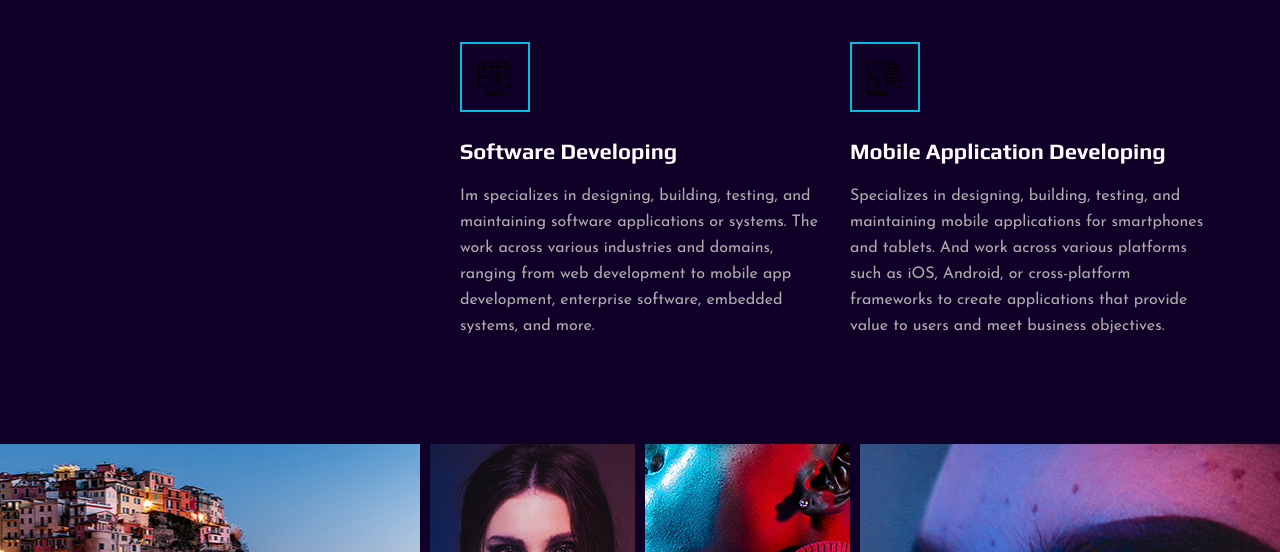
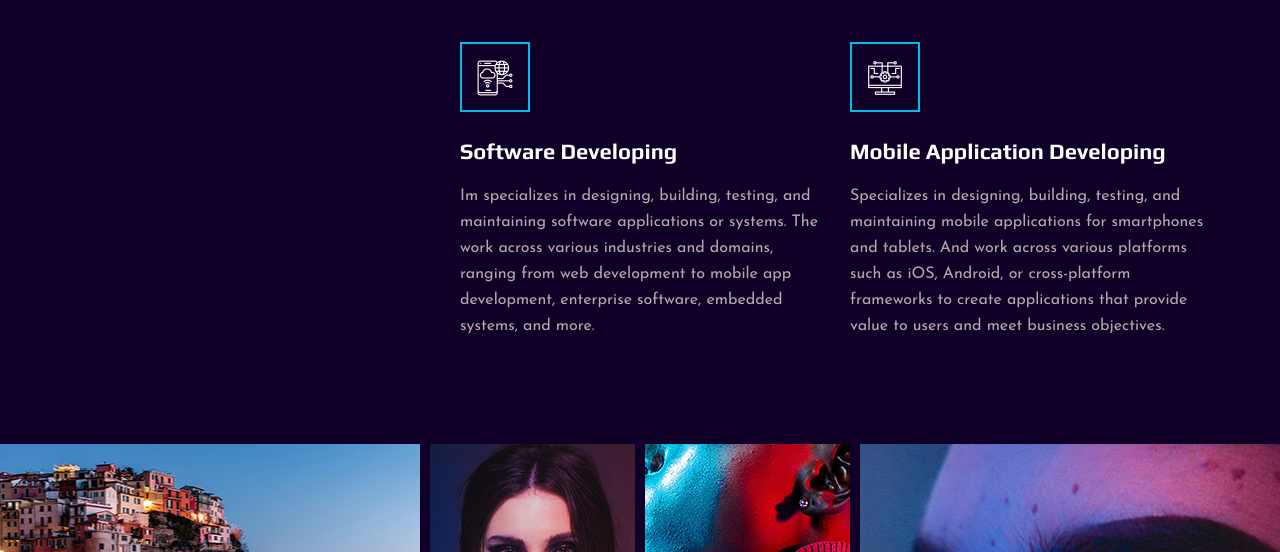
Before and after one commit to Alan2k2/Alan-shaju.com, a plain HTML site: page index.html in a window 1280 px wide. Shown: the part 1145-1697 px from the top of the page. Drawn offline with Linux system fonts and the light colour scheme.

Commit message:
Updated service icons

```diff
--- a/index.html
+++ b/index.html
@@ -150,7 +150,7 @@
                         <div class="col-lg-6 col-md-6 col-sm-6">
                             <div class="services__item">
                                 <div class="services__item__icon">
-                                    <img src="img/icons/3.png" alt="">
+                                    <img src="img/icons/1.2.png" alt="">
                                 </div>
                                 <h4>Software Developing</h4>
                                 <p>Im specializes in designing, building, testing, and maintaining software applications or systems.
@@ -161,7 +161,7 @@
                         <div class="col-lg-6 col-md-6 col-sm-6">
                             <div class="services__item">
                                 <div class="services__item__icon">
-                                    <img src="img/icons/4.png" alt="">
+                                    <img src="img/icons/1.3.png" alt="">
                                 </div>
                                 <h4>Mobile Application Developing</h4>
                                 <p>Specializes in designing, building, testing, and maintaining mobile applications for smartphones
```
Also changed, not shown: img/icons/1.2.png (added), img/icons/1.3.png (added), img/icons/1.png (deleted), img/icons/3.png (deleted), img/icons/4.png (deleted), img/icons/si-1.png (deleted), img/icons/si-2.png (deleted), img/icons/si-3.png (deleted), img/icons/si-4.png (deleted).
